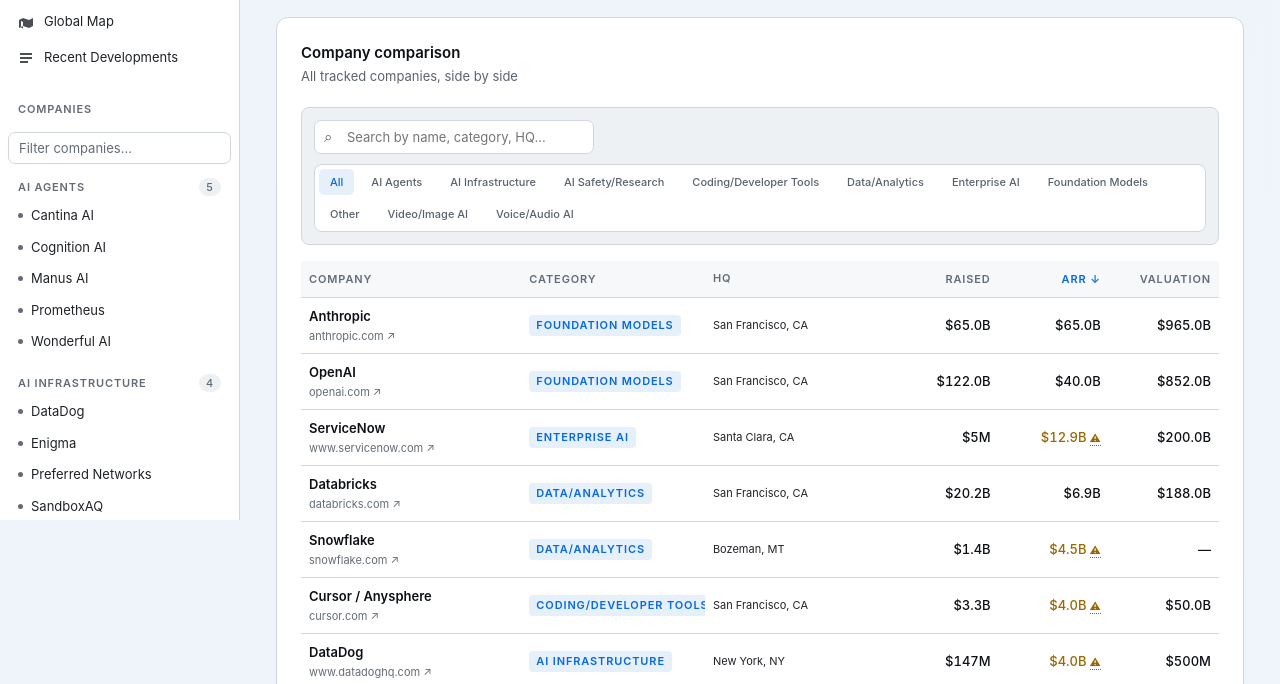
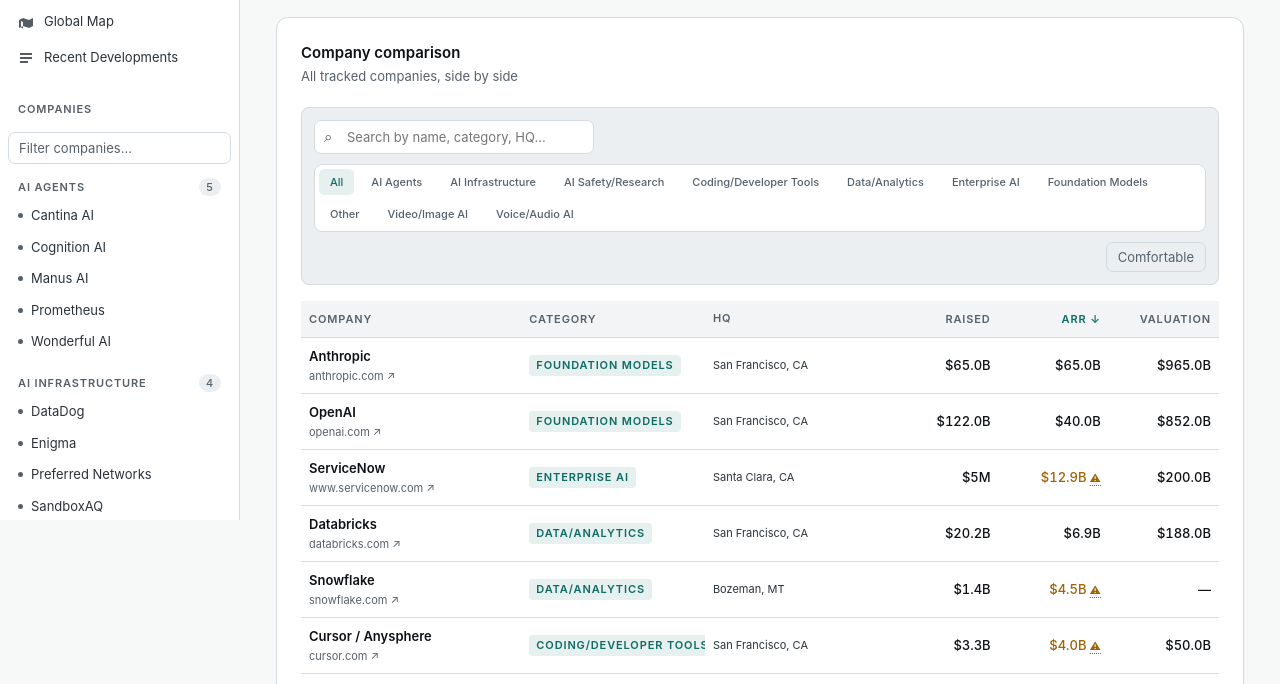
Before and after one commit to bubbagump86/DISG-AMC, a website with bundled scripts: page index.html in a window 1280 px wide. Shown: the part 280-964 px from the top of the page. Built offline with nearby package versions, Linux system fonts and the light colour scheme.

Commit message:
Redesign 3/3: its own palette, no decoration, a density control
The palette was GitHub Primer verbatim -- #0d1117, #30363d, #58a6ff, #3fb950,
#d29922, #f85149, #bc8cff, #f778ba. The site looked like a repository view, not
an intelligence product, and six semantic hues competed so nothing read as the
accent.

Replaced with a cool graphite ramp and a single teal accent (dark #2dd4bf, light
#0d6b63). Green/amber/red survive only as status colours. Purple and pink are
gone entirely.

Contrast is measured, not eyeballed: every text token was checked against every
surface it sits on, and --text-3 was adjusted until it clears AA at the worst
background (4.99:1 dark, 4.92:1 light). The light accent and the eight category
hues are dark enough to clear 3:1 as shapes and 4.5:1 as text.

Decoration removed, per the baseline rules:
- two blue-to-purple gradients (logo, ARR bars) and both radial background
  glows are gone; flat accent instead
- the green glow on the "live" dot is gone
- the four stat cards no longer use four different colours for their accent
  bars -- one accent per view

The charts and the map were baking the palette in as hex, so a theme change
could not reach them: the donut carried its own eight-colour array, both charts
switched colours on `isLight`, and the map's land, dots and badges were
hardcoded. All of it now reads CSS custom properties (`--cat-1..8`, `--accent`,
`--red`), the world map's land is styled by `.map-land`, and there is no hex
left anywhere in JS.

Density: a persisted toggle switches the comparison table between compact (the
scanning default) and comfortable, announced with aria-pressed.

The design lint now enforces all of it -- no gradients, no purple/pink tokens,
no coloured glow shadows, no hex in charts/map/data, eight category tokens --
and was proven to fail by injecting a gradient and a stray hex before restoring.

```diff
--- a/assets/css/app.css
+++ b/assets/css/app.css
@@ -1,28 +1,34 @@
   :root {
-    --bg-0: #07090d;
-    --bg-1: #0d1117;
-    --bg-1-5: #11161d;
-    --bg-2: #161b22;
-    --bg-3: #21262d;
-    --bg-hover: #1c2128;
-    --border: #30363d;
-    --border-light: #3d444d;
-    --text-0: #f0f6fc;
-    --text-1: #c9d1d9;
-    --text-2: #8b949e;
-    --text-3: #7d8590;
-    --accent: #58a6ff;
-    --accent-hover: #79b8ff;
-    --accent-bg: rgba(88, 166, 255, 0.12);
-    --green: #3fb950;
-    --green-bg: rgba(63, 185, 80, 0.12);
-    --amber: #d29922;
-    --amber-bg: rgba(210, 153, 34, 0.12);
-    --red: #f85149;
-    --red-bg: rgba(248, 81, 73, 0.12);
-    --purple: #bc8cff;
-    --purple-bg: rgba(188, 140, 255, 0.12);
-    --pink: #f778ba;
+    --bg-0: #0a0c0e;
+    --bg-1: #101317;
+    --bg-1-5: #14181d;
+    --bg-2: #191e24;
+    --bg-3: #222931;
+    --bg-hover: #1d232a;
+    --border: #2b333c;
+    --border-light: #3a444f;
+    --text-0: #f2f5f7;
+    --text-1: #c8d1da;
+    --text-2: #96a2ae;
+    --text-3: #8b98a5;
+    --accent: #2dd4bf;
+    --accent-hover: #5eead4;
+    --accent-bg: rgba(45, 212, 191, 0.12);
+    --green: #4ade80;
+    --green-bg: rgba(74, 222, 128, 0.12);
+    --amber: #fbbf24;
+    --amber-bg: rgba(251, 191, 36, 0.12);
+    --red: #fb7185;
+    --red-bg: rgba(251, 113, 133, 0.12);
+    /* Category hues for the donut; one per tracked category. */
+    --cat-1: #2dd4bf;
+    --cat-2: #60a5fa;
+    --cat-3: #fbbf24;
+    --cat-4: #fb7185;
+    --cat-5: #a78bfa;
+    --cat-6: #a3e635;
+    --cat-7: #38bdf8;
+    --cat-8: #fb923c;
     --shadow: 0 8px 24px rgba(0,0,0,0.4);
     --shadow-lg: 0 16px 48px rgba(0,0,0,0.6);
     --sidebar-w: 240px;
@@ -54,30 +60,36 @@
   }
 
   :root[data-theme="light"] {
-    --bg-0: #f6f8fa;
+    --bg-0: #f7f8f8;
     --bg-1: #ffffff;
-    --bg-1-5: #f6f8fa;
-    --bg-2: #eef1f4;
-    --bg-3: #d8dde3;
-    --bg-hover: #eef1f4;
-    --border: #d0d7de;
-    --border-light: #b1bac4;
-    --text-0: #0d1117;
-    --text-1: #1f2328;
-    --text-2: #59636e;
-    --text-3: #636c76;
-    --accent: #0969da;
-    --accent-hover: #0860c7;
-    --accent-bg: rgba(9, 105, 218, 0.10);
-    --green: #1a7f37;
-    --green-bg: rgba(26, 127, 55, 0.10);
-    --amber: #9a6700;
-    --amber-bg: rgba(154, 103, 0, 0.12);
-    --red: #cf222e;
-    --red-bg: rgba(207, 34, 46, 0.10);
-    --purple: #8250df;
-    --purple-bg: rgba(130, 80, 223, 0.10);
-    --pink: #bf3989;
+    --bg-1-5: #f2f4f5;
+    --bg-2: #eceff1;
+    --bg-3: #dde2e6;
+    --bg-hover: #f2f4f5;
+    --border: #d3dae0;
+    --border-light: #b6c0c9;
+    --text-0: #0e1216;
+    --text-1: #2a333b;
+    --text-2: #55616c;
+    --text-3: #566069;
+    --accent: #0d6b63;
+    --accent-hover: #0b5f58;
+    --accent-bg: rgba(13, 107, 99, 0.10);
+    --green: #15803d;
+    --green-bg: rgba(21, 128, 61, 0.10);
+    --amber: #a16207;
+    --amber-bg: rgba(161, 98, 7, 0.12);
+    --red: #be123c;
+    --red-bg: rgba(190, 18, 60, 0.10);
+    /* Category hues for the donut; one per tracked category. */
+    --cat-1: #0f766e;
+    --cat-2: #2563eb;
+    --cat-3: #b45309;
+    --cat-4: #be123c;
+    --cat-5: #7c3aed;
+    --cat-6: #4d7c0f;
+    --cat-7: #0369a1;
+    --cat-8: #c2410c;
     --shadow: 0 4px 12px rgba(31, 35, 40, 0.08);
     --shadow-lg: 0 8px 24px rgba(31, 35, 40, 0.12);
   }
@@ -100,10 +112,7 @@
 
   body {
     min-height: 100vh;
-    background:
-      radial-gradient(circle at 20% 0%, rgba(88, 166, 255, 0.05), transparent 50%),
-      radial-gradient(circle at 80% 100%, rgba(188, 140, 255, 0.04), transparent 50%),
-      var(--bg-0);
+    background: var(--bg-0);
   }
 
   .layout {
@@ -153,7 +162,7 @@
   .logo-mark {
     width: 32px; height: 32px;
     border-radius: 7px;
-    background: linear-gradient(135deg, var(--accent) 0%, var(--purple) 100%);
+    background: var(--accent);
     display: grid; place-items: center;
     color: var(--bg-0);
     font-weight: 800;
@@ -242,7 +251,6 @@
     width: 6px; height: 6px;
     border-radius: 50%;
     background: var(--green);
-    box-shadow: 0 0 8px var(--green);
     animation: pulse 2s ease-in-out infinite;
   }
   @keyframes pulse {
@@ -490,8 +498,6 @@
     font-weight: 700;
     font-variant-numeric: tabular-nums;
   }
-  .detail-kpi .value.green { color: var(--green); }
-  .detail-kpi .value.purple { color: var(--purple); }
   .detail-kpi .sub { font-size: var(--text-2xs); color: var(--text-3); margin-top: 2px; }
 
   @media (max-width: 1024px) {
@@ -521,9 +527,6 @@
     width: 3px; height: 100%;
     background: var(--accent);
   }
-  .stat:nth-child(2)::before { background: var(--green); }
-  .stat:nth-child(3)::before { background: var(--purple); }
-  .stat:nth-child(4)::before { background: var(--amber); }
   .stat-label {
     font-size: var(--text-2xs);
     color: var(--text-2);
@@ -651,24 +654,6 @@
     -webkit-line-clamp: 3;
     -webkit-box-orient: vertical;
     overflow: hidden;
-  }
-  .card-product {
-    font-size: var(--text-2xs);
-    color: var(--text-2);
-    line-height: 1.5;
-    margin-bottom: 12px;
-    padding: 8px 10px;
-    background: var(--bg-2);
-    border-left: 2px solid var(--purple);
-    border-radius: 0 5px 5px 0;
-  }
-  .card-product-label {
-    font-size: var(--text-2xs);
-    text-transform: uppercase;
-    color: var(--text-3);
-    letter-spacing: var(--tracking-caps);
-    font-weight: 600;
-    margin-bottom: 3px;
   }
   .card-news { margin-bottom: 12px; }
   .card-news-label {
@@ -898,7 +883,7 @@
   }
   .bar-fill {
     height: 100%;
-    background: linear-gradient(90deg, var(--accent), var(--purple));
+    background: var(--accent);
     border-radius: 4px;
     transition: width 0.4s ease;
   }
@@ -1407,3 +1392,37 @@
   .full-profile-link:hover { border-color: var(--accent); color: var(--accent); }
 
   [hidden] { display: none !important; }
+
+  /* ===== Map landmasses ===================================================
+     The world map's land is styled from CSS rather than baked-in hex, so it
+     follows the theme like everything else. */
+  .map-land {
+    fill: var(--bg-2);
+    stroke: var(--border);
+    stroke-width: 0.3;
+  }
+
+  /* ===== Density =========================================================
+     Compact is the default: this table is a scanning surface. Comfortable
+     trades rows-per-screen for air, for reading rather than skimming. */
+  :root[data-density="comfortable"] .cmp-table { font-size: var(--text-sm); }
+  :root[data-density="comfortable"] .cmp-table tbody td { padding-top: 14px; padding-bottom: 14px; }
+  :root[data-density="comfortable"] .timeline-item { padding-bottom: 18px; }
+
+  .density-toggle {
+    margin-left: auto;
+    padding: 6px 11px;
+    background: transparent;
+    border: 1px solid var(--border);
+    border-radius: 7px;
+    color: var(--text-2);
+    font-family: inherit;
+    font-size: var(--text-xs);
+    cursor: pointer;
+  }
+  .density-toggle:hover { color: var(--text-0); border-color: var(--border-light); }
+  .density-toggle[aria-pressed="true"] {
+    background: var(--accent-bg);
+    border-color: var(--accent);
+    color: var(--accent);
+  }
--- a/assets/js/app.js
+++ b/assets/js/app.js
@@ -47,6 +47,36 @@
     // Re-render what bakes colours in at render time.
     safeCall(renderMap);
     safeCall(renderDonut);
+  });
+}
+
+// ============ Density ============
+// Compact by default (a scanning surface); comfortable is persisted because it
+// is a reading preference, not a per-session one.
+const DENSITY_KEY = 'ai-dashboard-density';
+
+function applyDensity(density, { persist = true } = {}) {
+  const next = density === 'comfortable' ? 'comfortable' : 'compact';
+  state.density = next;
+  document.documentElement.setAttribute('data-density', next);
+  const button = document.getElementById('density-toggle');
+  if (button) {
+    const comfortable = next === 'comfortable';
+    button.setAttribute('aria-pressed', comfortable ? 'true' : 'false');
+    button.textContent = comfortable ? 'Compact' : 'Comfortable';
+    button.setAttribute('aria-label', comfortable
+      ? 'Switch the table to compact density'
+      : 'Switch the table to comfortable density');
+  }
+  if (persist) localStorage.setItem(DENSITY_KEY, next);
+}
+
+function setupDensity() {
+  applyDensity(localStorage.getItem(DENSITY_KEY) || 'compact', { persist: false });
+  const button = document.getElementById('density-toggle');
+  if (!button) return;
+  button.addEventListener('click', () => {
+    applyDensity(state.density === 'comfortable' ? 'compact' : 'comfortable');
   });
 }
 
@@ -157,6 +187,7 @@
 
   safeCall(setupChrome);
   safeCall(setupThemeToggle);
+  safeCall(setupDensity);
   safeCall(setupDashboardControls);
 
   safeCall(renderStats);
--- a/assets/js/charts.js
+++ b/assets/js/charts.js
@@ -63,7 +63,7 @@
       return {
         c, value: c.arr_usd,
         sub: c.arr_source_note || 'Not publicly disclosed',
-        fillStyle: 'background: linear-gradient(90deg, var(--purple), var(--pink));',
+        fillStyle: 'background: var(--accent);',
         clickAnchor: anchor
       };
     });
@@ -78,7 +78,7 @@
       return {
         c, value: c.funding?.post_money_valuation_usd,
         sub: `${c.funding?.latest_round || '—'} · ${fmtDate(c.funding?.date)}`,
-        fillStyle: 'background: linear-gradient(90deg, var(--green), var(--accent));',
+        fillStyle: 'background: var(--accent);',
         clickAnchor: anchor
       };
     });
@@ -91,11 +91,10 @@
     const counts = {};
     state.companies.forEach(c => { counts[c.category] = (counts[c.category] || 0) + 1; });
     const total = state.companies.length;
-    const isLight = document.documentElement.getAttribute('data-theme') === 'light';
-    const segStroke = isLight ? '#ffffff' : '#0d1117';
-    const numColor = isLight ? '#0d1117' : '#f0f6fc';
-    const labelColor = isLight ? '#59636e' : '#8b949e';
-    const colors = ['#58a6ff', '#bc8cff', '#3fb950', '#d29922', '#f778ba', '#f85149', '#79b8ff', '#56d364'];
+    // Colours come from CSS custom properties, so the chart follows the theme
+    // and the palette lives in one place. `style` rather than `fill="..."`:
+    // var() does not resolve reliably in presentation attributes.
+    const colors = [1, 2, 3, 4, 5, 6, 7, 8].map(n => `var(--cat-${n})`);
     const entries = Object.entries(counts).sort((a, b) => b[1] - a[1]);
     const cx = 140, cy = 140, rOuter = 110, rInner = 70;
     let cumAngle = -Math.PI / 2; // start at top
@@ -109,13 +108,13 @@
       const x3 = cx + rInner * Math.cos(a2), y3 = cy + rInner * Math.sin(a2);
       const x4 = cx + rInner * Math.cos(a1), y4 = cy + rInner * Math.sin(a1);
       const pct = ((n / total) * 100).toFixed(0);
-      arcs += `<path class="donut-arc" data-cat="${escapeAttr(cat)}" data-count="${n}" data-pct="${pct}" d="M ${x1.toFixed(1)} ${y1.toFixed(1)} A ${rOuter} ${rOuter} 0 ${large} 1 ${x2.toFixed(1)} ${y2.toFixed(1)} L ${x3.toFixed(1)} ${y3.toFixed(1)} A ${rInner} ${rInner} 0 ${large} 0 ${x4.toFixed(1)} ${y4.toFixed(1)} Z" fill="${colors[i % colors.length]}" stroke="${segStroke}" stroke-width="2"/>`;
+      arcs += `<path class="donut-arc" data-cat="${escapeAttr(cat)}" data-count="${n}" data-pct="${pct}" d="M ${x1.toFixed(1)} ${y1.toFixed(1)} A ${rOuter} ${rOuter} 0 ${large} 1 ${x2.toFixed(1)} ${y2.toFixed(1)} L ${x3.toFixed(1)} ${y3.toFixed(1)} A ${rInner} ${rInner} 0 ${large} 0 ${x4.toFixed(1)} ${y4.toFixed(1)} Z" style="fill: ${colors[i % colors.length]}; stroke: var(--bg-1)" stroke-width="2"/>`;
       cumAngle = a2;
     });
     const donut = `<svg viewBox="0 0 280 280" width="100%" style="max-width: 280px;">
       ${arcs}
-      <text x="140" y="135" text-anchor="middle" fill="${numColor}" font-size="36" font-weight="700">${total}</text>
-      <text x="140" y="160" text-anchor="middle" fill="${labelColor}" font-size="11" font-weight="500" text-transform="uppercase">state.companies</text>
+      <text x="140" y="135" text-anchor="middle" style="fill: var(--text-0)" font-size="36" font-weight="700">${total}</text>
+      <text x="140" y="160" text-anchor="middle" style="fill: var(--text-2)" font-size="11" font-weight="500" text-transform="uppercase">state.companies</text>
     </svg>`;
     document.getElementById('donut-wrap').innerHTML = `
       <div style="position:relative;">
--- a/assets/js/data.js
+++ b/assets/js/data.js
@@ -87,7 +87,7 @@
     .catch(err => {
       console.error('Dashboard data load failed:', err);
       document.body.insertAdjacentHTML('afterbegin',
-        '<div style="position:fixed;top:0;left:0;right:0;background:#fee;color:#900;padding:12px;text-align:center;z-index:99999;font-family:sans-serif;">' +
+        '<div style="position:fixed;top:0;left:0;right:0;background: var(--red-bg); color: var(--red);padding:12px;text-align:center;z-index:99999;font-family:sans-serif;">' +
         '\u26a0 Could not load data.json. <a href="./data.json" target="_blank">View raw</a> or <button onclick="location.reload()">retry</button>.' +
         '</div>');
       return null;
--- a/assets/js/map.js
+++ b/assets/js/map.js
@@ -151,13 +151,9 @@
     const inner = innerMatch[1];
     // Color the land features using CSS vars so they adapt to dark/light theme
     // (the SVG path is inlined into a div; we set CSS vars on the wrapper)
-    const isLight = document.documentElement.getAttribute('data-theme') === 'light';
-    const landFill = isLight ? '#eef1f4' : '#1c2128';
-    const landStroke = isLight ? '#d0d7de' : '#30363d';
-    const dotStroke = isLight ? '#ffffff' : '#0d1117';
     const styled = inner
       .replace(/fill-rule="evenodd"/g, '')
-      .replace(/<path /g, `<path fill="${landFill}" stroke="${landStroke}" stroke-width="0.3" `)
+      .replace(/<path /g, '<path class="map-land" ')
       .replace(/<g /g, '<g transform="translate(0,0)" ');
 
     // Build dots
@@ -187,7 +183,7 @@
         const c = g.companies[0];
         const r = valuationToRadius(c.funding?.post_money_valuation_usd);
         const opacity = 0.7 + 0.3 * Math.min(1, (c.confidence === 'high' ? 1 : c.confidence === 'medium' ? 0.6 : 0.3));
-        dots += `<circle class="map-dot" cx="${baseX.toFixed(1)}" cy="${baseY.toFixed(1)}" r="${r}" data-r="${r}" fill="#58a6ff" stroke="${dotStroke}" stroke-width="${Math.max(0.5, r/8).toFixed(2)}" fill-opacity="${opacity}" data-co="${escapeHtml(c.name)}" tabindex="0" role="button" aria-label="${escapeHtml(markerLabel(c))}"></circle>`;
+        dots += `<circle class="map-dot" cx="${baseX.toFixed(1)}" cy="${baseY.toFixed(1)}" r="${r}" data-r="${r}" style="fill: var(--accent); stroke: var(--bg-1)" stroke-width="${Math.max(0.5, r/8).toFixed(2)}" fill-opacity="${opacity}" data-co="${escapeHtml(c.name)}" tabindex="0" role="button" aria-label="${escapeHtml(markerLabel(c))}"></circle>`;
       } else {
         // Multi-company cluster: render a halo + count badge + 1-2 representative dots
         // Sort by size (largest first) so the biggest pins are visible
@@ -202,21 +198,21 @@
         const maxR = valuationToRadius(sorted[0].funding?.post_money_valuation_usd);
         const haloR = maxR + 4;
         // Cluster halo (transparent, captures hover for fan-out)
-        dots += `<circle class="map-cluster-halo" cx="${baseX.toFixed(1)}" cy="${baseY.toFixed(1)}" r="${haloR}" fill="#58a6ff" fill-opacity="0.15" stroke="#58a6ff" stroke-width="0.5" stroke-opacity="0.4" data-hq="${escapeHtml(g.hq)}" data-cluster-size="${n}"></circle>`;
+        dots += `<circle class="map-cluster-halo" cx="${baseX.toFixed(1)}" cy="${baseY.toFixed(1)}" r="${haloR}" style="fill: var(--accent); stroke: var(--accent)" fill-opacity="0.15" stroke-width="0.5" stroke-opacity="0.4" data-hq="${escapeHtml(g.hq)}" data-cluster-size="${n}"></circle>`;
         // Big representative dot in center
         const opacity = 0.7 + 0.3 * Math.min(1, (sorted[0].confidence === 'high' ? 1 : sorted[0].confidence === 'medium' ? 0.6 : 0.3));
-        dots += `<circle class="map-dot map-dot-cluster-head" cx="${baseX.toFixed(1)}" cy="${baseY.toFixed(1)}" r="${maxR}" data-r="${maxR}" fill="#58a6ff" stroke="${dotStroke}" stroke-width="${Math.max(0.5, maxR/8).toFixed(2)}" fill-opacity="${opacity}" data-co="${escapeHtml(sorted[0].name)}" data-cluster-hq="${escapeHtml(g.hq)}" tabindex="0" role="button" aria-label="${escapeHtml(markerLabel(sorted[0], ` and ${n - 1} more at ${g.hq}`))}"></circle>`;
+        dots += `<circle class="map-dot map-dot-cluster-head" cx="${baseX.toFixed(1)}" cy="${baseY.toFixed(1)}" r="${maxR}" data-r="${maxR}" style="fill: var(--accent); stroke: var(--bg-1)" stroke-width="${Math.max(0.5, maxR/8).toFixed(2)}" fill-opacity="${opacity}" data-co="${escapeHtml(sorted[0].name)}" data-cluster-hq="${escapeHtml(g.hq)}" tabindex="0" role="button" aria-label="${escapeHtml(markerLabel(sorted[0], ` and ${n - 1} more at ${g.hq}`))}"></circle>`;
         // 2nd largest at a small offset (if exists)
         if (sorted.length >= 2) {
           const r2 = valuationToRadius(sorted[1].funding?.post_money_valuation_usd);
           const dx2 = -3, dy2 = -3;
           const op2 = 0.7 + 0.3 * Math.min(1, (sorted[1].confidence === 'high' ? 1 : sorted[1].confidence === 'medium' ? 0.6 : 0.3));
-          dots += `<circle class="map-dot map-dot-cluster-peek" cx="${(baseX+dx2).toFixed(1)}" cy="${(baseY+dy2).toFixed(1)}" r="${r2}" data-r="${r2}" fill="#58a6ff" stroke="${dotStroke}" stroke-width="${Math.max(0.5, r2/8).toFixed(2)}" fill-opacity="${op2}" data-co="${escapeHtml(sorted[1].name)}" data-cluster-hq="${escapeHtml(g.hq)}" aria-hidden="true" tabindex="-1"></circle>`;
+          dots += `<circle class="map-dot map-dot-cluster-peek" cx="${(baseX+dx2).toFixed(1)}" cy="${(baseY+dy2).toFixed(1)}" r="${r2}" data-r="${r2}" style="fill: var(--accent); stroke: var(--bg-1)" stroke-width="${Math.max(0.5, r2/8).toFixed(2)}" fill-opacity="${op2}" data-co="${escapeHtml(sorted[1].name)}" data-cluster-hq="${escapeHtml(g.hq)}" aria-hidden="true" tabindex="-1"></circle>`;
         }
         // Count badge
         dots += `<g class="map-cluster-badge" data-hq="${escapeHtml(g.hq)}">
-          <circle cx="${(baseX + haloR - 2).toFixed(1)}" cy="${(baseY - haloR + 2).toFixed(1)}" r="3.5" fill="#f85149" stroke="#fff" stroke-width="0.4"/>
-          <text x="${(baseX + haloR - 2).toFixed(1)}" y="${(baseY - haloR + 3).toFixed(1)}" text-anchor="middle" fill="#fff" font-size="5" font-weight="bold">${n}</text>
+          <circle cx="${(baseX + haloR - 2).toFixed(1)}" cy="${(baseY - haloR + 2).toFixed(1)}" r="3.5" style="fill: var(--red); stroke: var(--bg-0)" stroke-width="0.4"/>
+          <text x="${(baseX + haloR - 2).toFixed(1)}" y="${(baseY - haloR + 3).toFixed(1)}" text-anchor="middle" style="fill: var(--bg-0)" font-size="5" font-weight="bold">${n}</text>
         </g>`;
         // Hidden dots for the other companies (shown on hover)
         // We store their data on the halo element via a side-channel map
@@ -466,8 +462,8 @@
         dot.setAttribute('cy', (cy + item.dy).toFixed(2));
         dot.setAttribute('r', item.r);
         dot.setAttribute('data-r', item.r);
-        dot.setAttribute('fill', '#58a6ff');
-        dot.setAttribute('stroke', dotStroke);
+        dot.style.fill = 'var(--accent)';
+        dot.style.stroke = 'var(--bg-1)';
         dot.setAttribute('stroke-width', Math.max(0.5, item.r/8).toFixed(2));
         dot.setAttribute('fill-opacity', item.opacity);
         dot.setAttribute('data-co', item.name);
--- a/assets/js/state.js
+++ b/assets/js/state.js
@@ -22,4 +22,6 @@
   sidebarSearch: '',
   /** Slug of the company whose profile is open, or null on the dashboard. */
   activeCompany: null,
+  /** Table density: 'compact' or 'comfortable'. */
+  density: 'compact',
 };
--- a/index.html
+++ b/index.html
@@ -115,6 +115,7 @@
         </div>
         <div class="filter-group filter-cats" id="company-categories"></div>
         <button class="filter-clear" id="filter-clear" style="display:none;">Clear filters</button>
+        <button class="density-toggle" id="density-toggle" type="button" aria-pressed="false">Comfortable</button>
       </div>
       <div class="table-wrap">
         <table class="cmp-table" id="cmp-table"></table>
```
Also changed, not shown: tests/web/lint-design.mjs (+22 -0 lines), tests/web/smoke.mjs (+15 -0 lines).
